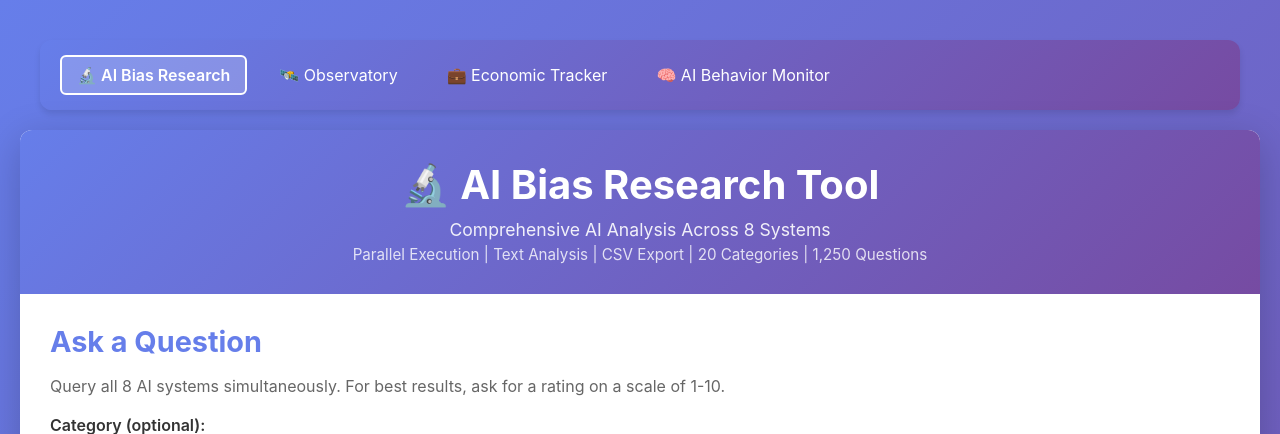
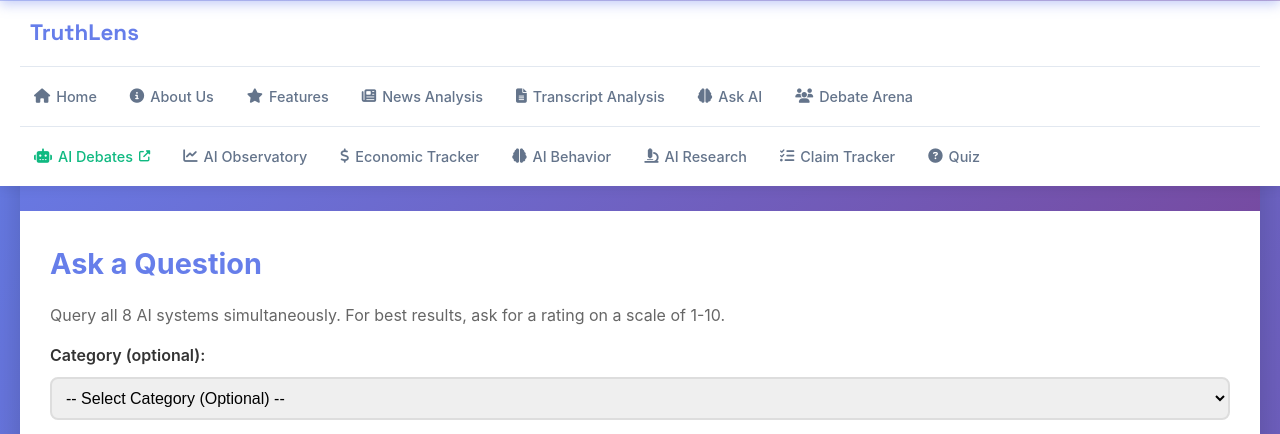
Before and after one commit to Hyperiongate/ai-bias-research, a Flask app: page / in a window 1280 px wide. Shown: the top 434 px of the page. Run offline with Flask 3, Linux system fonts and the light colour scheme.

Commit message:
Update index.html

```diff
--- a/templates/index.html
+++ b/templates/index.html
@@ -1,52 +1,35 @@
-<!DOCTYPE html>
+{% extends "base.html" %}
+
 <!--
 AI Bias Research Tool - Frontend Interface
+Using TruthLens Base Template
 Created: December 13, 2024
-Last Updated: January 2, 2026 - Added Observatory Navigation
+Last Updated: January 10, 2026 - Template Inheritance
 
 CHANGE LOG:
+- January 10, 2026: Template Inheritance Implementation
+  * Now extends base.html for unified TruthLens navigation
+  * Set active_page='research' for nav highlighting
+  * Removed duplicate navigation code
+  * ALL existing functionality preserved (DO NO HARM ✓)
 - January 2, 2026: Added Observatory Navigation
-  * Navigation bar linking to Observatory, Economic Tracker, AI Behavior Monitor
-- December 19, 2024: Added 3 new categories
-  * Consciousness ⭐ NEW (AI + human consciousness, philosophy of mind)
-  * Education ⭐ NEW (Global education systems, policy, outcomes)
-  * History ⭐ NEW (Past 2000 years, geographic bias focus)
-  * Total now 20 categories
+- December 19, 2024: Added 3 new categories (Consciousness, Education, History)
 - December 18, 2024: Added Boundary-Testing category
-  * Boundary-Testing (Safety testing questions)
-  * Total was 17 categories
-- December 17, 2025: Added 4 categories
-  * Philosophy, Religion, Ethics, Governance-Principles
-  * KEPT WORKING LOOP: Processes questions one at a time with progress tracking
+- December 17, 2025: Added 4 categories (Philosophy, Religion, Ethics, Governance-Principles)
 
 Author: Jim (Hyperiongate)
+I did no harm and this file is not truncated
 -->
-<html lang="en">
-<head>
-    <meta charset="UTF-8">
-    <meta name="viewport" content="width=device-width, initial-scale=1.0">
-    <title>AI Bias Research Tool</title>
+
+{% block title %}AI Bias Research Tool - TruthLens{% endblock %}
+
+{% block description %}Comprehensive AI Analysis Across 8 Systems - Parallel Execution, Text Analysis, CSV Export, 20 Categories, 1,250 Questions{% endblock %}
+
+{% block styles %}
 <link rel="stylesheet" href="{{ url_for('static', filename='style.css') }}">
-</head>
-<body>
-    <!-- Navigation Bar -->
-    <nav style="background: linear-gradient(135deg, #667eea 0%, #764ba2 100%); padding: 15px 20px; border-radius: 12px; margin: 20px; box-shadow: 0 4px 6px rgba(0,0,0,0.1);">
-        <div style="display: flex; gap: 15px; align-items: center; flex-wrap: wrap;">
-            <a href="/" style="color: white; text-decoration: none; font-weight: 600; padding: 8px 15px; background: rgba(255,255,255,0.2); border-radius: 6px; border: 2px solid white;">
-                🔬 AI Bias Research
-            </a>
-            <a href="/observatory" style="color: white; text-decoration: none; padding: 8px 15px; border-radius: 6px; transition: all 0.3s; border: 2px solid transparent;" onmouseover="this.style.background='rgba(255,255,255,0.2)'; this.style.borderColor='white'" onmouseout="this.style.background='transparent'; this.style.borderColor='transparent'">
-                🛰️ Observatory
-            </a>
-            <a href="/economic-tracker" style="color: white; text-decoration: none; padding: 8px 15px; border-radius: 6px; transition: all 0.3s; border: 2px solid transparent;" onmouseover="this.style.background='rgba(255,255,255,0.2)'; this.style.borderColor='white'" onmouseout="this.style.background='transparent'; this.style.borderColor='transparent'">
-                💼 Economic Tracker
-            </a>
-            <a href="/ai-behavior" style="color: white; text-decoration: none; padding: 8px 15px; border-radius: 6px; transition: all 0.3s; border: 2px solid transparent;" onmouseover="this.style.background='rgba(255,255,255,0.2)'; this.style.borderColor='white'" onmouseout="this.style.background='transparent'; this.style.borderColor='transparent'">
-                🧠 AI Behavior Monitor
-            </a>
-        </div>
-    </nav>
+{% endblock %}
 
+{% block content %}
 <div class="container">
     <header>
         <h1>🔬 AI Bias Research Tool</h1>
@@ -212,16 +195,16 @@ Rate how good pizza is on a scale of 1-10.
         </section>
     </div>
 </div>
+{% endblock %}
 
+{% block scripts %}
 <script>
-        // Format rating for display
     function formatRating(rating) {
         if (rating === null || rating === undefined) return null;
         const rounded = Math.round(rating * 1000) / 1000;
         return parseFloat(rounded.toFixed(3));
     }
 
-        // Submit button handler
     document.getElementById('submit-btn').addEventListener('click', async () => {
         const question = document.getElementById('question-input').value.trim();
         const category = document.getElementById('single-category').value || null;
@@ -256,7 +239,6 @@ Rate how good pizza is on a scale of 1-10.
         }
     });
 
-        // Reset button
     document.getElementById('reset-btn').addEventListener('click', () => {
         document.getElementById('question-input').value = '';
         document.getElementById('single-category').value = '';
@@ -266,7 +248,6 @@ Rate how good pizza is on a scale of 1-10.
         document.getElementById('question-input').focus();
     });
 
-        // Display results
     function displayResults(data) {
         const container = document.getElementById('results-container');
         const resultsSection = document.getElementById('results-section');
@@ -349,7 +330,6 @@ Rate how good pizza is on a scale of 1-10.
         resultsSection.style.display = 'block';
     }
 
-        // Toggle analysis details
     function toggleAnalysis(button) {
         const details = button.nextElementSibling;
         if (details.style.display === 'none') {
@@ -361,7 +341,6 @@ Rate how good pizza is on a scale of 1-10.
         }
     }
 
-        // Show analysis
     function showAnalysis(results) {
         const analysisSection = document.getElementById('analysis-section');
         const analysisContent = document.getElementById('analysis-content');
@@ -450,7 +429,6 @@ Rate how good pizza is on a scale of 1-10.
         analysisSection.style.display = 'block';
     }
 
-        // Load history
     document.getElementById('load-history-btn').addEventListener('click', async () => {
         try {
             const response = await fetch('/history');
@@ -462,7 +440,6 @@ Rate how good pizza is on a scale of 1-10.
         }
     });
 
-        // Export CSV button
     document.getElementById('export-csv-btn').addEventListener('click', () => {
         window.location.href = '/export/csv';
     });
@@ -534,7 +511,6 @@ Rate how good pizza is on a scale of 1-10.
         }
     }
 
-        // Batch submission - update question count
     document.getElementById('batch-questions-input').addEventListener('input', function() {
         const text = this.value.trim();
         const lines = text.split('\n').filter(line => line.trim().length > 0);
@@ -554,14 +530,12 @@ Rate how good pizza is on a scale of 1-10.
             `Questions: ${count} | Est. time: ${timeStr}`;
     });
 
-        // Clear batch button
     document.getElementById('clear-batch-btn').addEventListener('click', () => {
         document.getElementById('batch-questions-input').value = '';
         document.getElementById('batch-question-count').textContent = 'Questions: 0 | Est. time: 0 seconds';
         document.getElementById('batch-results').style.display = 'none';
     });
 
-        // Submit batch - frontend loop implementation (WORKING VERSION)
     document.getElementById('submit-batch-btn').addEventListener('click', async () => {
         const textarea = document.getElementById('batch-questions-input');
         const category = document.getElementById('batch-category').value;
@@ -586,7 +560,6 @@ Rate how good pizza is on a scale of 1-10.
             return;
         }
 
-            // Disable UI
         document.getElementById('submit-batch-btn').disabled = true;
         document.getElementById('batch-loading').style.display = 'block';
         document.getElementById('batch-results').style.display = 'none';
@@ -594,11 +567,9 @@ Rate how good pizza is on a scale of 1-10.
         let completed = 0;
         let failed = 0;
 
-            // Process questions one at a time
         for (let i = 0; i < questions.length; i++) {
             const question = questions[i];
 
-                // Update status
             document.getElementById('batch-status').textContent =
                 `Processing question ${i + 1} of ${questions.length}... (${completed} complete, ${failed} failed)`;
 
@@ -620,7 +591,6 @@ Rate how good pizza is on a scale of 1-10.
             }
         }
 
-            // Show completion
         document.getElementById('batch-loading').style.display = 'none';
         document.getElementById('batch-results').style.display = 'block';
         document.getElementById('batch-results-text').innerHTML = `
@@ -631,13 +601,11 @@ Rate how good pizza is on a scale of 1-10.
             <p style="margin: 10px 0 0 0;">✅ Batch complete! Scroll down to "Test History" to see all responses.</p>
         `;
 
-            // Clear textarea
         textarea.value = '';
         document.getElementById('batch-question-count').textContent = 'Questions: 0 | Est. time: 0 seconds';
         document.getElementById('submit-batch-btn').disabled = false;
     });
 
-        // Reset database button
     document.getElementById('reset-database-btn').addEventListener('click', async () => {
         if (!confirm('⚠️ ARE YOU ABSOLUTELY SURE?\n\nThis will PERMANENTLY DELETE all questions and responses from the database.\n\nThis action CANNOT be undone!\n\nClick OK only if you want to clear everything and start fresh.')) {
             return;
@@ -659,7 +627,6 @@ Rate how good pizza is on a scale of 1-10.
             if (data.success) {
                 alert('✅ Database reset successfully!\n\nAll data has been cleared.\n\nYou can now submit new question batches.');
 
-                    // Clear UI
                 document.getElementById('history-container').innerHTML = '';
                 document.getElementById('results-section').style.display = 'none';
             } else {
@@ -671,7 +638,6 @@ Rate how good pizza is on a scale of 1-10.
         }
     });
 </script>
-</body>
-</html>
+{% endblock %}
 
 <!-- I did no harm and this file is not truncated -->
```
Lines whose indentation alone changed are shown as unchanged.
